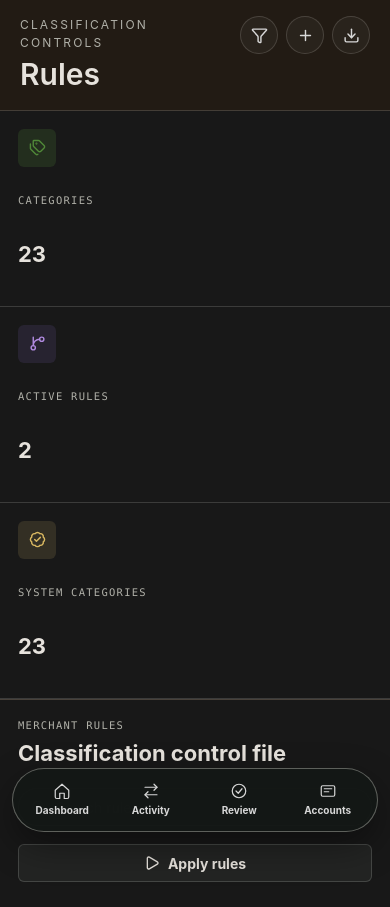
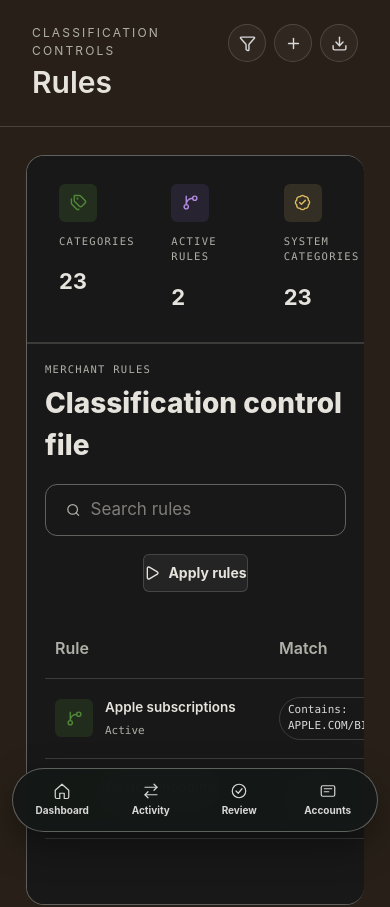
Before and after one commit to Luis-Castellanos/Ledger, a Next.js app: page /rules in a window 390 px wide. Shown: the top 907 px of the page. Built offline with nearby package versions, Linux system fonts and the light colour scheme; no server answers.

Commit message:
Extend Fidelity register shell to reports

```diff
--- a/src/app/cashflow/cashflow-workbench.tsx
+++ b/src/app/cashflow/cashflow-workbench.tsx
@@ -48,15 +48,15 @@ export function CashflowWorkbench() {
   const categoryRows = [...summary.byCategory.entries()].sort((a, b) => Math.abs(b[1]) - Math.abs(a[1])).slice(0, 8);
 
   return (
-    <div className="transactions-grid">
-      <section className="transactions-main">
-        <div className="grid grid-cols-1 border-b border-[var(--line)] md:grid-cols-3">
+    <div className="transactions-grid fidelity-register-grid">
+      <section className="transactions-main fidelity-register-main">
+        <div className="fidelity-summary-strip fidelity-summary-strip-three">
           <CashflowMetric label="Inflow" value={formatMoney(summary.inflow)} icon={<ArrowDownLeft size={17} />} tone="green" href="/transactions?direction=inflow" />
           <CashflowMetric label="Outflow" value={formatMoney(-summary.outflow)} icon={<ArrowUpRight size={17} />} tone="coral" href="/transactions?direction=outflow" />
           <CashflowMetric label="Net cashflow" value={formatMoney(summary.inflow - summary.outflow)} icon={<BadgeDollarSign size={17} />} tone="violet" href="/transactions?transfer=none" />
         </div>
 
-        <section className="panel transactions-table-panel">
+        <section className="panel transactions-table-panel fidelity-register-panel">
           <div className="panel-header accounts-toolbar">
             <div>
               <p className="panel-label">Cashflow</p>
--- a/src/app/cashflow/page.tsx
+++ b/src/app/cashflow/page.tsx
@@ -7,7 +7,7 @@ export default function CashflowPage() {
   return (
     <AppShell active="Cashflow">
       <section className="min-w-0">
-        <header className="flex min-h-[76px] items-start justify-between gap-4 border-b border-[var(--line)] bg-[rgba(32,25,19,0.62)] px-5 py-4 lg:px-7">
+        <header className="fidelity-dashboard-header flex min-h-[92px] items-start justify-between gap-4 px-8 py-6">
           <div>
             <p className="text-[12px] uppercase tracking-[0.18em] text-[var(--muted)]">Operating flow</p>
             <h1 className="mt-1 text-[30px] font-semibold leading-tight tracking-normal text-[var(--ink-strong)]">Cashflow</h1>
--- a/src/app/globals.css
+++ b/src/app/globals.css
@@ -1205,6 +1205,32 @@ button {
   color: var(--ink-strong);
 }
 
+.fidelity-register-panel .cashflow-bars {
+  margin-top: 8px;
+}
+
+.fidelity-register-panel .cashflow-row {
+  min-height: 72px;
+  border-bottom-color: var(--line);
+  padding: 18px 10px;
+}
+
+.fidelity-register-panel .cashflow-row > span {
+  font-size: 16px;
+  font-weight: 650;
+}
+
+.fidelity-register-panel .cashflow-row > div {
+  height: 12px;
+  border-radius: 999px;
+  background: var(--surface-2);
+}
+
+.fidelity-register-panel .cashflow-row > div i {
+  border-radius: inherit;
+  background: var(--accent-500);
+}
+
 .fidelity-activity-panel {
   border: 1px solid var(--line-strong);
   border-radius: 18px;
--- a/src/app/net-worth/net-worth-workbench.tsx
+++ b/src/app/net-worth/net-worth-workbench.tsx
@@ -78,15 +78,15 @@ export function NetWorthWorkbench() {
   const accountsWithoutSnapshots = Math.max(accounts.length - latestSnapshotByAccount.size, 0);
 
   return (
-    <div className="accounts-grid">
-      <section className="accounts-main">
-        <div className="grid grid-cols-1 border-b border-[var(--line)] md:grid-cols-3">
+    <div className="accounts-grid fidelity-register-grid">
+      <section className="accounts-main fidelity-register-main">
+        <div className="fidelity-summary-strip fidelity-summary-strip-three">
           <NetWorthMetric label="Assets" value={formatMoney(summary.assets)} icon={<ArrowUpRight size={17} />} tone="green" />
           <NetWorthMetric label="Liabilities" value={formatMoney(-summary.liabilities)} icon={<ArrowDownLeft size={17} />} tone="coral" />
           <NetWorthMetric label="Net worth" value={formatMoney(summary.netWorth)} icon={<ShieldCheck size={17} />} tone="violet" />
         </div>
 
-        <section className="panel accounts-table-panel">
+        <section className="panel accounts-table-panel fidelity-register-panel">
           <div className="panel-header accounts-toolbar">
             <div>
               <p className="panel-label">Net worth</p>
--- a/src/app/net-worth/page.tsx
+++ b/src/app/net-worth/page.tsx
@@ -7,7 +7,7 @@ export default function NetWorthPage() {
   return (
     <AppShell active="Net Worth">
       <section className="min-w-0">
-        <header className="flex min-h-[76px] items-start justify-between gap-4 border-b border-[var(--line)] bg-[rgba(32,25,19,0.62)] px-5 py-4 lg:px-7">
+        <header className="fidelity-dashboard-header flex min-h-[92px] items-start justify-between gap-4 px-8 py-6">
           <div>
             <p className="text-[12px] uppercase tracking-[0.18em] text-[var(--muted)]">Position summary</p>
             <h1 className="mt-1 text-[30px] font-semibold leading-tight tracking-normal text-[var(--ink-strong)]">Net Worth</h1>
--- a/src/app/rules/page.tsx
+++ b/src/app/rules/page.tsx
@@ -7,7 +7,7 @@ export default function RulesPage() {
   return (
     <AppShell active="Rules">
       <section className="min-w-0">
-        <header className="flex min-h-[76px] items-start justify-between gap-4 border-b border-[var(--line)] bg-[rgba(32,25,19,0.62)] px-5 py-4 lg:px-7">
+        <header className="fidelity-dashboard-header flex min-h-[92px] items-start justify-between gap-4 px-8 py-6">
           <div>
             <p className="text-[12px] uppercase tracking-[0.18em] text-[var(--muted)]">Classification controls</p>
             <h1 className="mt-1 text-[30px] font-semibold leading-tight tracking-normal text-[var(--ink-strong)]">Rules</h1>
--- a/src/app/rules/rules-workbench.tsx
+++ b/src/app/rules/rules-workbench.tsx
@@ -338,15 +338,15 @@ export function RulesWorkbench() {
   }
 
   return (
-    <div className="accounts-grid">
-      <section className="accounts-main">
-        <div className="grid grid-cols-1 border-b border-[var(--line)] md:grid-cols-3">
+    <div className="accounts-grid fidelity-register-grid">
+      <section className="accounts-main fidelity-register-main">
+        <div className="fidelity-summary-strip fidelity-summary-strip-three">
           <RuleMetric label="Categories" value={`${categories.length}`} icon={<Tags size={17} />} tone="green" />
           <RuleMetric label="Active rules" value={`${rules.filter((rule) => rule.isActive).length}`} icon={<GitBranch size={17} />} tone="violet" />
           <RuleMetric label="System categories" value={`${categories.filter((category) => category.isSystem).length}`} icon={<BadgeCheck size={17} />} tone="gold" />
         </div>
 
-        <section className="panel accounts-table-panel">
+        <section className="panel accounts-table-panel fidelity-register-panel">
           <div className="panel-header accounts-toolbar">
             <div>
               <p className="panel-label">Merchant rules</p>
```
